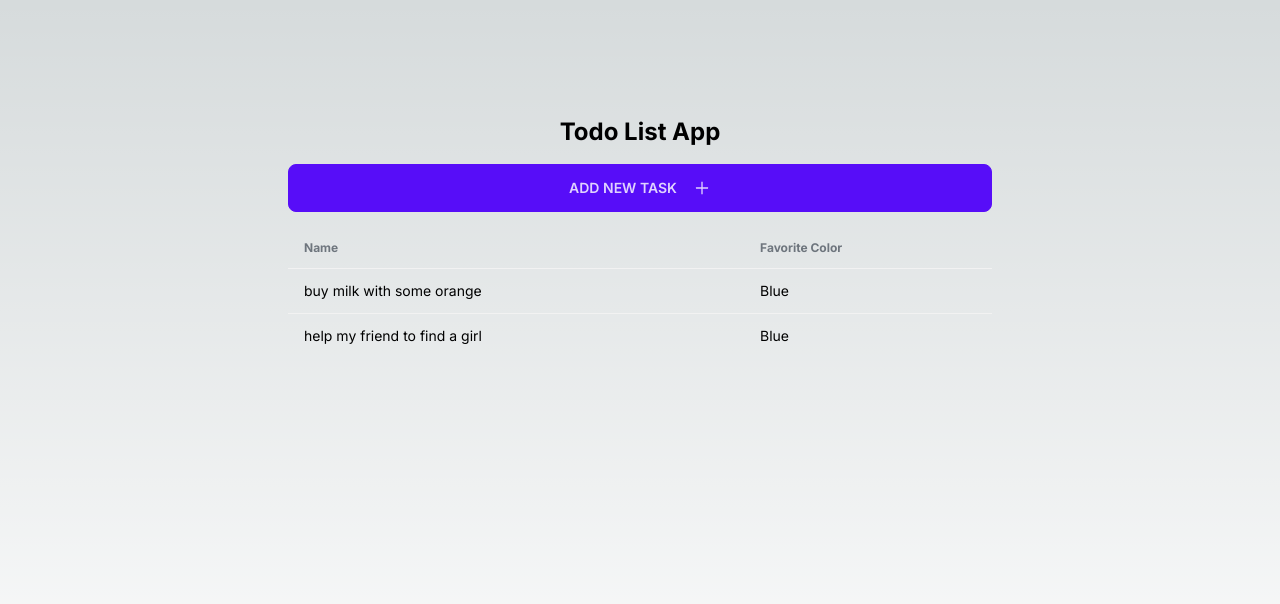
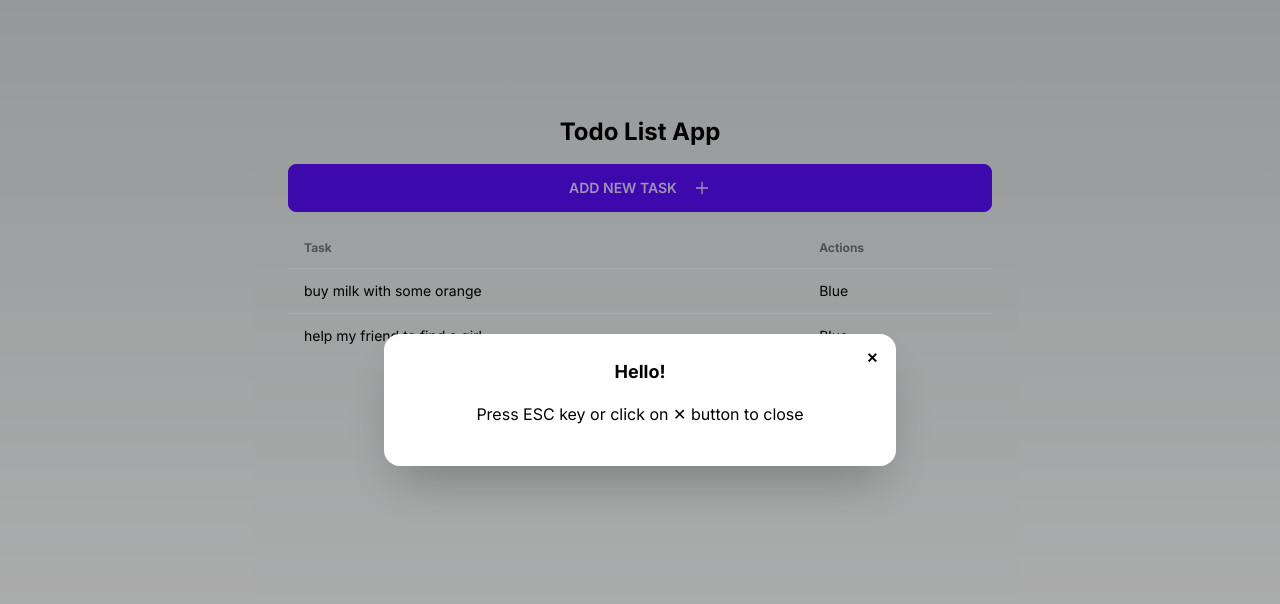
Before and after one commit to Gerll/Simple-ToDoList, a Next.js app: page / in a window 1280 px wide. Both pictures are taken after a click on the button "ADD NEW TASK". Shown: the top 604 px of the page. Built offline with nearby package versions, Linux system fonts and the light colour scheme; data requests are answered from the project's data file.

Commit message:
Created a modal using daisyUI

```diff
--- a/app/components/AddTask.tsx
+++ b/app/components/AddTask.tsx
@@ -1,10 +1,15 @@
-import React from 'react';
+"use client"
+
+import React, { useState } from 'react';
 import { AiOutlinePlus } from 'react-icons/ai'
+import Modal from './Modal';
 
 const AddTask = () => {
+    const [modalOpen, setModalOpen] = useState<boolean>(false);
     return (
         <div>
-            <button className='btn btn-primary w-full'>Add new task <AiOutlinePlus className='ml-2' size={18} /></button>
+            <button onClick={() => setModalOpen(true)} className='btn btn-primary w-full'>Add new task <AiOutlinePlus className='ml-2' size={18} /></button>
+            <Modal modalOpen={modalOpen} setModalOpen={setModalOpen} />
         </div>
     )
 }
--- /dev/null
+++ b/app/components/Modal.tsx
@@ -0,0 +1,26 @@
+import React from 'react'
+
+interface ModalProps {
+    modalOpen: boolean;
+    setModalOpen: () => void;
+}
+
+const Modal: React.FC<ModalProps> = ({ modalOpen, setModalOpen}) => {
+    return (
+        <div>
+            {/* You can open the modal using ID.showModal() method */}
+            <dialog id="my_modal_3" className={`modal ${modalOpen ? "modal-open": ""}`}>
+            <div className="modal-box">
+                <form method="dialog">
+                {/* if there is a button in form, it will close the modal */}
+                <button onClick={() => setModalOpen(false)} className="btn btn-sm btn-circle btn-ghost absolute right-2 top-2">✕</button>
+                </form>
+                <h3 className="font-bold text-lg">Hello!</h3>
+                <p className="py-4">Press ESC key or click on ✕ button to close</p>
+            </div>
+            </dialog>
+        </div>
+    )
+}
+
+export default Modal
--- /dev/null
+++ b/app/components/Task.tsx
@@ -0,0 +1,17 @@
+import React from "react";
+import { ITask } from "@/types/task";
+
+interface TaskProps {
+    task: ITask
+}
+
+const Task: React.FC<TaskProps> = ({ task }) => {
+    return (
+        <tr key={task.id}>
+        <td>{task.text}</td>
+        <td>Blue</td>
+        </tr>
+    );
+};
+
+export default Task;
--- a/app/components/TodoList.tsx
+++ b/app/components/TodoList.tsx
@@ -1,6 +1,7 @@
 import React from "react";
 import { ITask } from "../../types/task";
 import AddTask from "./AddTask";
+import Task from "./Task";
 
 interface TodoListProps {
     tasks: ITask[]
@@ -13,18 +14,13 @@ const TodoList: React.FC<TodoListProps> = ({ tasks }) => {
                 {/* head */}
                 <thead>
                 <tr>
-                <th>Name</th>
-                <th>Favorite Color</th>
+                    <th>Task</th>
+                    <th>Actions</th>
                 </tr>
                 </thead>
                 <tbody>
                 {/* row 1 */}
-                {tasks.map(task => (
-                    <tr key= {task.id}>
-                        <td>{task.text}</td>
-                        <td>Blue</td>
-                    </tr>
-                ))}
+                    {tasks.map(task => <Task key={task.id} task={task}/>)}
                 </tbody>
             </table>
         </div>
--- a/app/page.tsx
+++ b/app/page.tsx
@@ -6,7 +6,7 @@ import { getAllTodos } from '../api'
 
 export default async function Home() {
   const tasks = await getAllTodos();
-  console.log(tasks)
+  //console.log(tasks)
 
   return (
     <main className="flex min-h-screen flex-col  justify-between p-24 max-w-4xl mx-auto">
```
Lines whose indentation alone changed are shown as unchanged.
